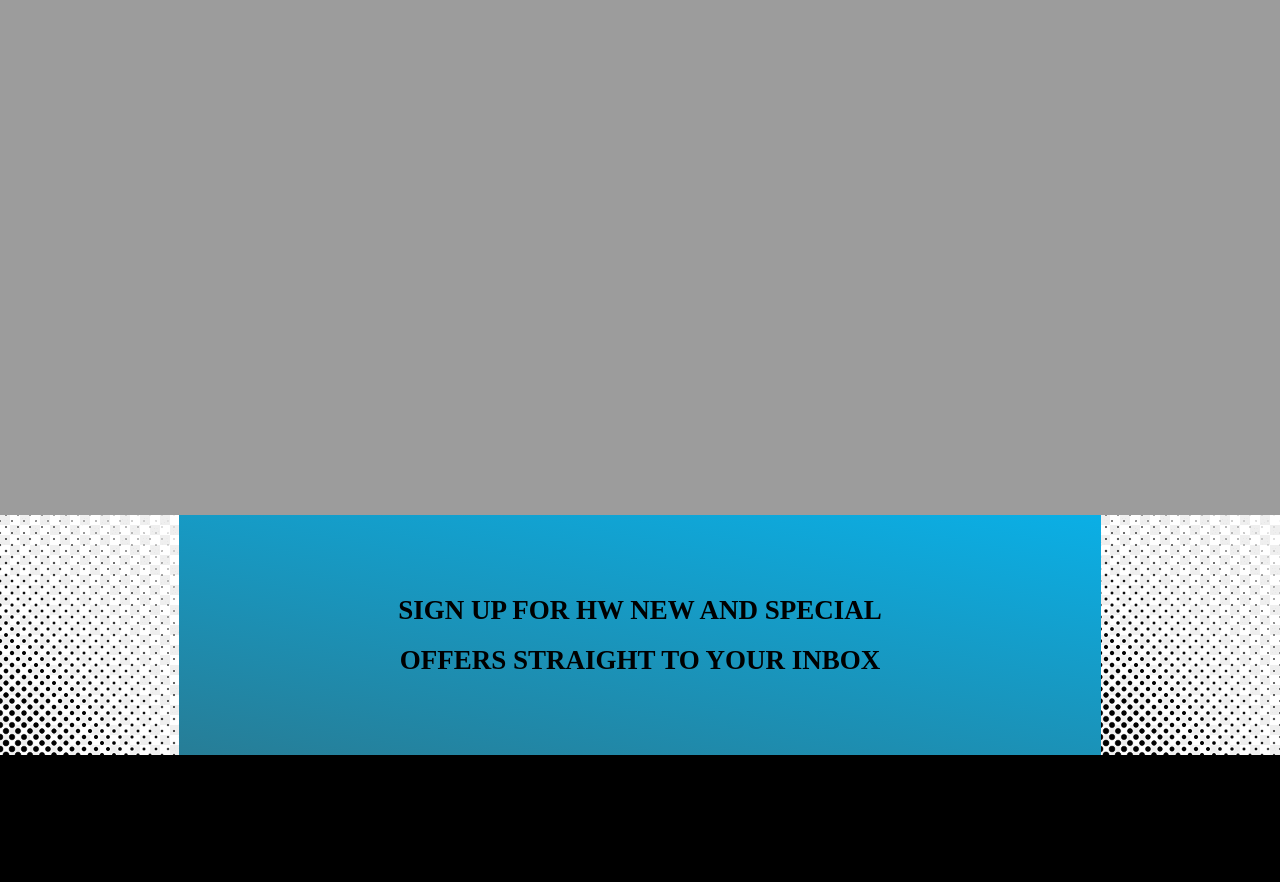
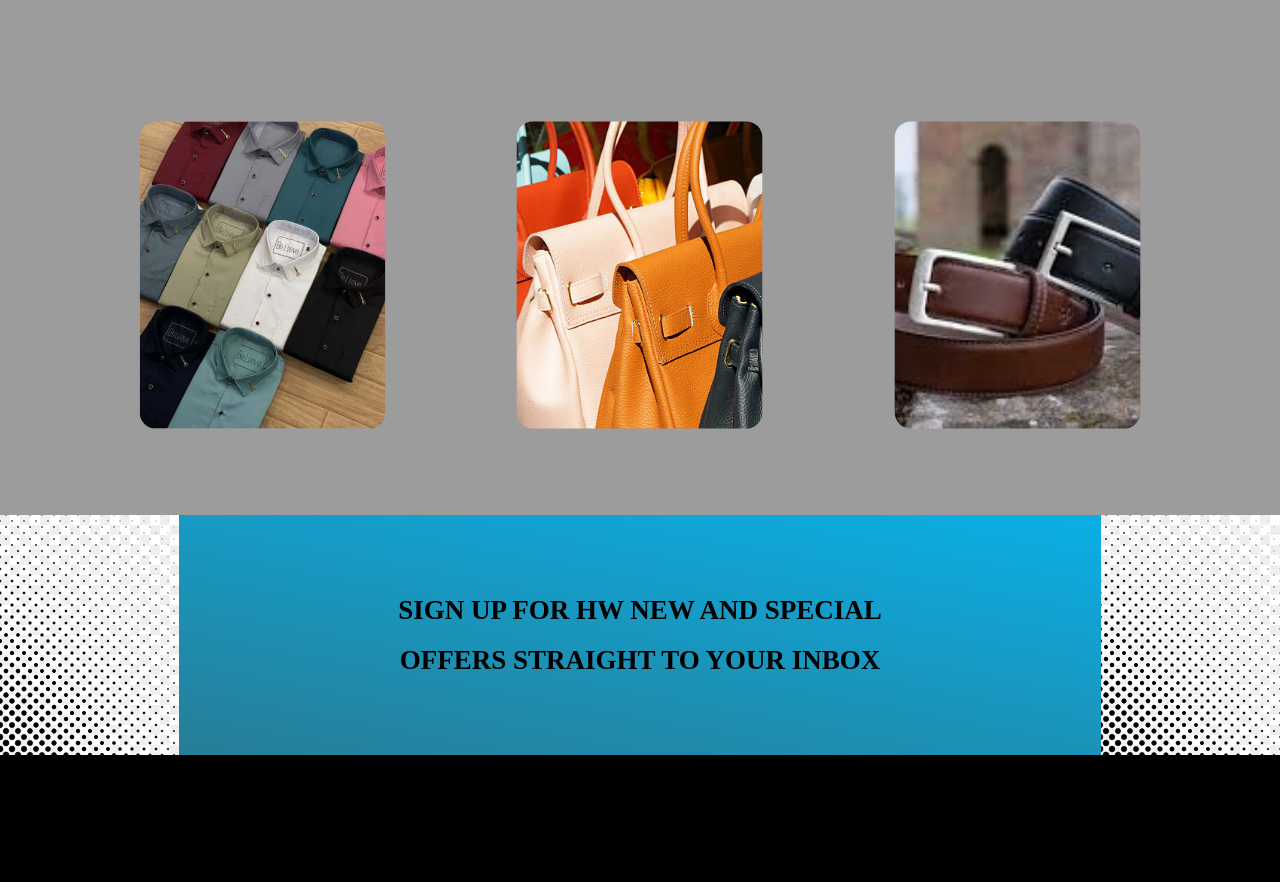
Before and after one commit to Anpreet5299/Clothes-Website-, a plain HTML site: page index.html in a window 1280 px wide. Shown: the part 1200-2082 px from the top of the page. Drawn offline with nearby package versions, Linux system fonts and the light colour scheme.

Commit message:
style.css

```diff
--- a/style.css
+++ b/style.css
@@ -218,13 +218,13 @@
     transition: all ease 0.6s;
   }
   #card1 {
-    background-image: url(images/3.jpg);
+    background-image: url(3.jpg);
   }
   #card2 {
-    background-image: url(images/4.jpg);
+    background-image: url(4.jpg);
   }
   #card3 {
-    background-image: url(images/5.jpg);
+    background-image: url(5.jpg);
   }
   .overlay {
     height: 100%;
```
